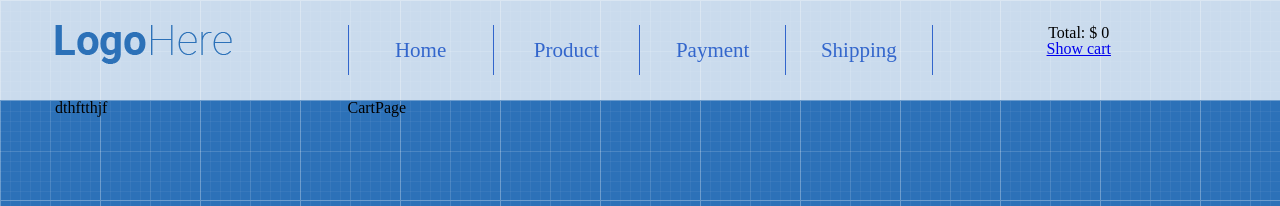
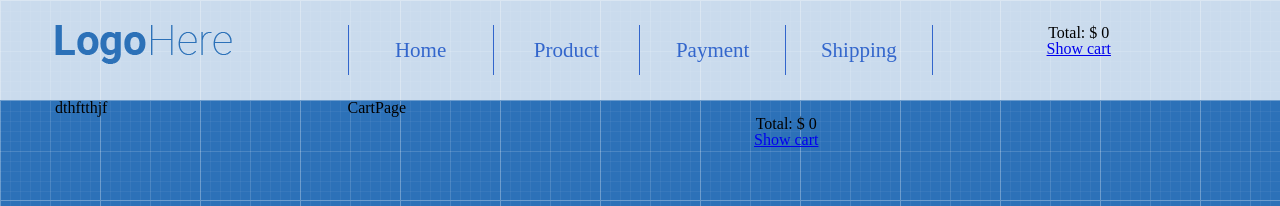
Before and after one commit to ApostleAndrew/shop-react, a React (Create React App) app: page /cart in a window 1280 px wide. Shown: the top 206 px of the page. Built offline with nearby package versions, Linux system fonts and the light colour scheme.

Commit message:
fixed CartPage

```diff
--- a/src/App/Main/Cart/CartPage.js
+++ b/src/App/Main/Cart/CartPage.js
@@ -1,4 +1,5 @@
 import React from 'react'
+import Cart from './../../Header/Cart/Cart'
 
 const CartPage = () => {
     return (
@@ -6,6 +7,7 @@ const CartPage = () => {
             <h1>
             CartPage
             </h1>
+            <Cart/>
 
         </div>
     )
```
